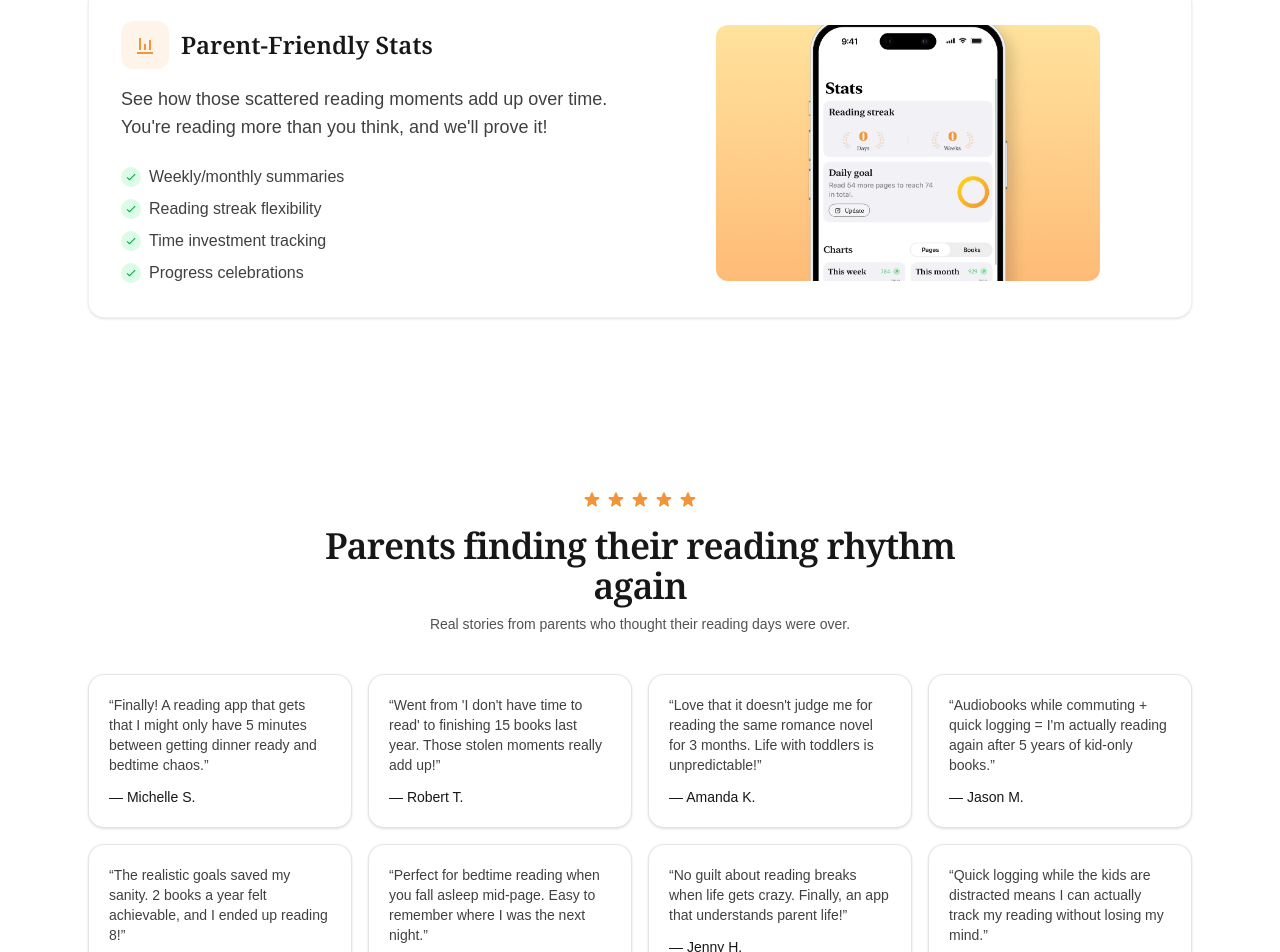
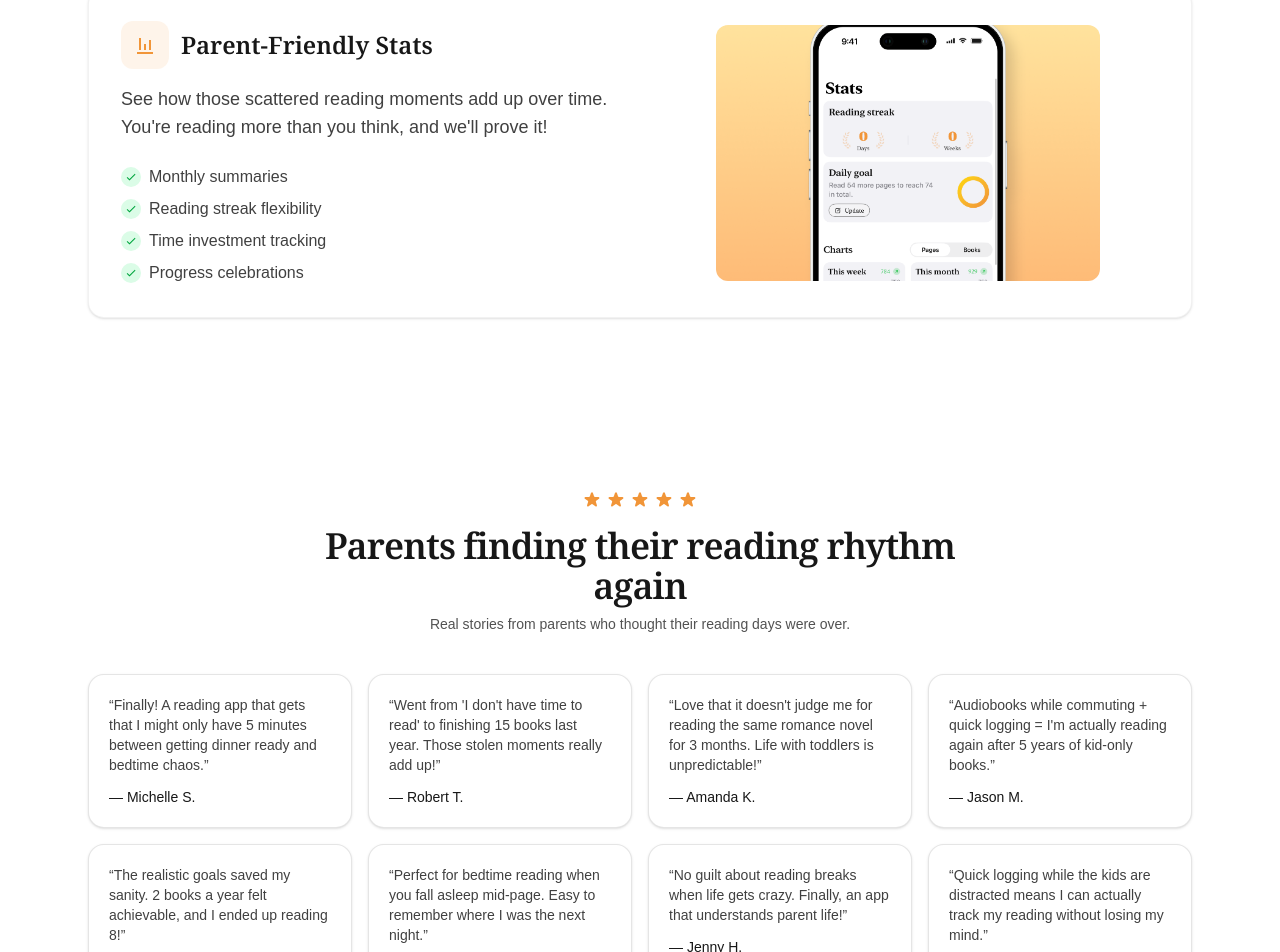
Before and after one commit to kubamilcarz/Bookie-Website, a Next.js app: page /explore/busy-parents in a window 1280 px wide. Shown: the part 2083-3035 px from the top of the page. Built offline with nearby package versions, Linux system fonts and the light colour scheme.

Commit message:
spelling fix

```diff
--- a/src/app/explore/busy-parents/page.tsx
+++ b/src/app/explore/busy-parents/page.tsx
@@ -175,7 +175,7 @@ export default function BusyParentsPage() {
             title: "Parent-Friendly Stats",
             description: "See how those scattered reading moments add up over time. You're reading more than you think, and we'll prove it!",
             image: "/features/stats.png",
-            features: ["Weekly/monthly summaries", "Reading streak flexibility", "Time investment tracking", "Progress celebrations"],
+            features: ["Monthly summaries", "Reading streak flexibility", "Time investment tracking", "Progress celebrations"],
             icon: (
               <svg viewBox="0 0 24 24" className="h-6 w-6" fill="currentColor">
                 <path d="M4 19h16v2H4zM6 5h2v12H6zm5 6h2v6h-2zm5-4h2v10h-2z"/>
--- a/src/app/explore/goodreads-alternative/page.tsx
+++ b/src/app/explore/goodreads-alternative/page.tsx
@@ -177,7 +177,7 @@ export default function GoodreadsAlternativePage() {
             title: "Smart Quote Scanning",
             description: "Something Goodreads will never have - capture quotes directly from physical books using your camera. No typing, no transcription errors.",
             image: "/features/scanner.png",
-            features: ["Camera text recognition", "Instant quote capture", "Book auto-linking", "Export & share quotes"],
+            features: ["Camera text recognition", "Instant quote capture", "Export & share quotes"],
             icon: (
               <svg viewBox="0 0 24 24" className="h-6 w-6" fill="currentColor">
                 <path d="M4 7a3 3 0 013-3h2v2H7a1 1 0 00-1 1v2H4V7zm16 10a3 3 0 01-3 3h-2v-2h2a1 1 0 001-1v-2h2v2z"/>
--- a/src/app/explore/reading-habits/page.tsx
+++ b/src/app/explore/reading-habits/page.tsx
@@ -204,7 +204,7 @@ export default function ReadingHabitsPage() {
             title: "Smart Habit Insights",
             description: "Understand your reading patterns with gentle analytics. See when you read most, what motivates you, and how to optimize your habit.",
             image: "/features/stats.png",
-            features: ["Reading pattern analysis", "Motivation tracking", "Habit strength score", "Personalized insights"],
+            features: ["Motivation tracking", "Habit strength score", "Personalized insights"],
             icon: (
               <svg viewBox="0 0 24 24" className="h-6 w-6" fill="currentColor">
                 <path d="M12 2a10 10 0 1010 10A10.011 10.011 0 0012 2zm1 5h-2v5l4.243 2.536 1-1.732L13 11.268z"/>
```
